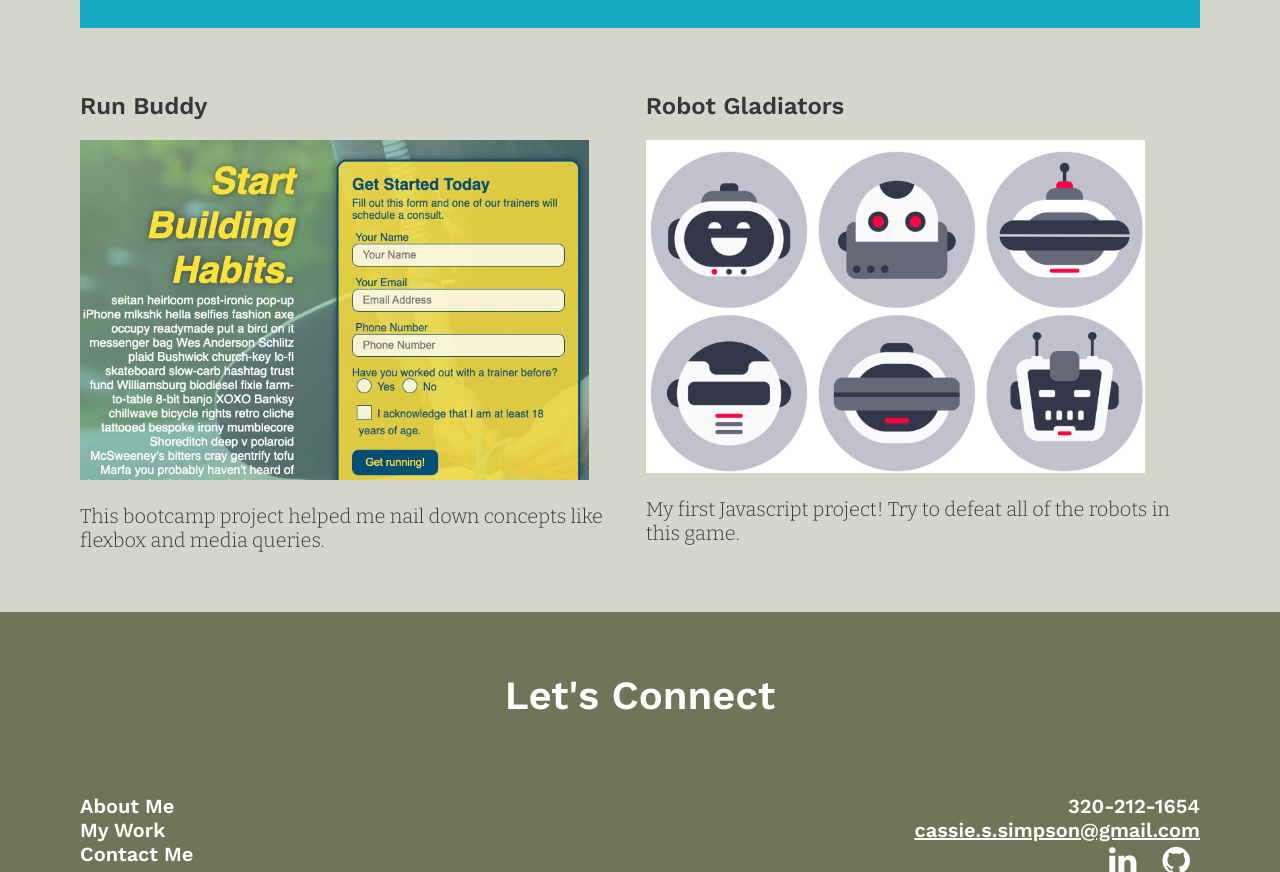
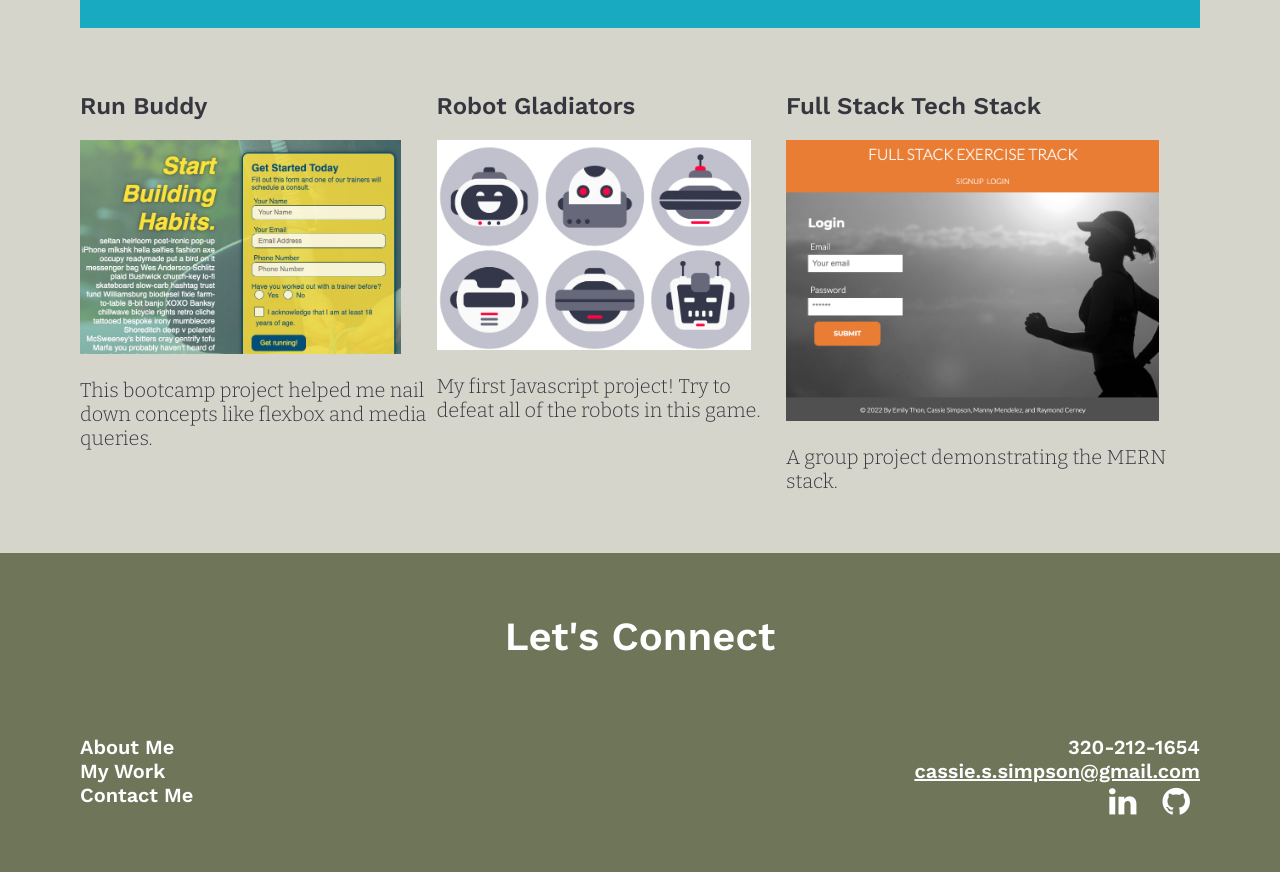
Before and after one commit to cassie-s/portfolio, a plain HTML site: page index.html in a window 1280 px wide. Shown: the part 1892-2764 px from the top of the page. Drawn offline with nearby package versions, Linux system fonts and the light colour scheme; files whose address does not match are found by name.

Commit message:
add portfolio picture

```diff
--- a/index.html
+++ b/index.html
@@ -113,6 +113,14 @@
                             <p>My first Javascript project! Try to defeat all of the robots in this game.</p>
                     </div>
                     </div>
+
+            <div class="project-column">
+                <div class="robot-gladiators">
+                    <h2>Full Stack Tech Stack</h2>
+                        <a href="https://guarded-anchorage-60502.herokuapp.com/login"><img src="./assets/images/full stack.png" alt="" /></a>
+                            <p>A group project demonstrating the MERN stack.</p>
+                    </div>
+                    </div>
                 </div>
             </div>
     </section>
```
Also changed, not shown: assets/images/full stack.png (added).
